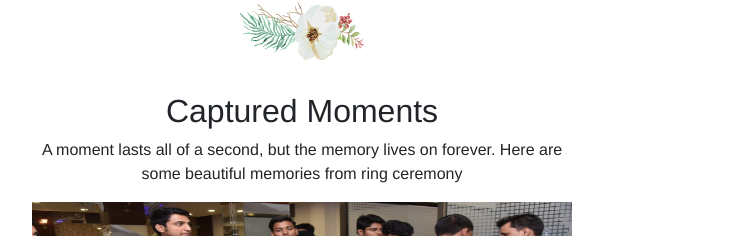
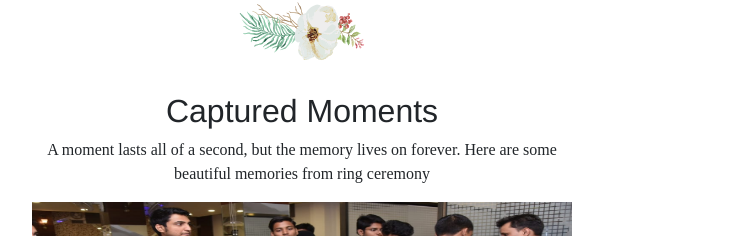
Before and after one commit to JigMistry/lovlymarriage, a Vue app: page / in a window 1280 px wide. Shown: the part 1365-1601 px from the top of the page, without its empty margins (53-792 px from the left). Built offline with nearby package versions, Linux system fonts and the light colour scheme.

Commit message:
design changes

```diff
--- a/src/App.vue
+++ b/src/App.vue
@@ -84,7 +84,7 @@
       </section>
       <section class="invitation-section section-padding">
             <div class="container">
-                <div class="row">
+                <div class="row" @click="showOnMap">
                     <div class="col col-xs-12">
                         <div class="invitation-box" @click="showOnMap">
                             <div class="left-vec"></div>
--- a/src/assets/scss/app.scss
+++ b/src/assets/scss/app.scss
@@ -364,6 +364,9 @@ html {
           margin-bottom: 52px;
           padding-top: 70px;
           position: relative;
+          p {
+            font-family: 'Niconne', cursive, "aphroditeslimtextregular";
+          }
           h2 {
             margin-top: 20px;
           }
```
